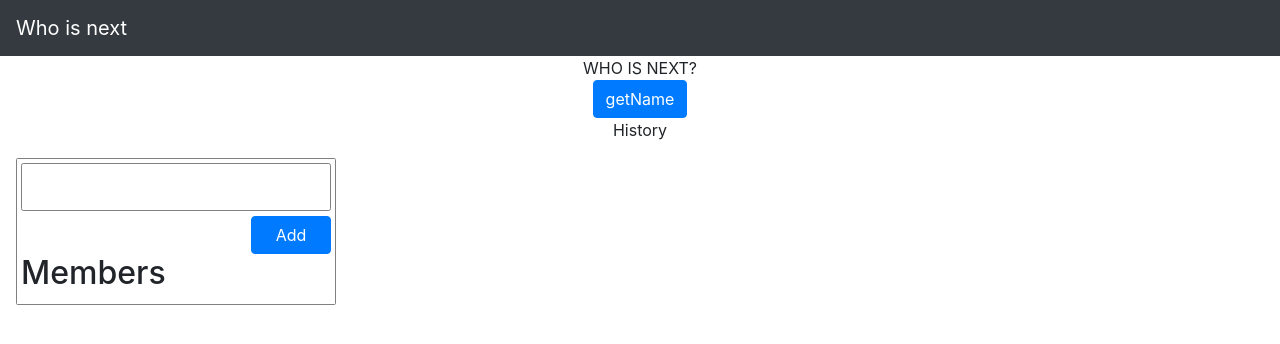
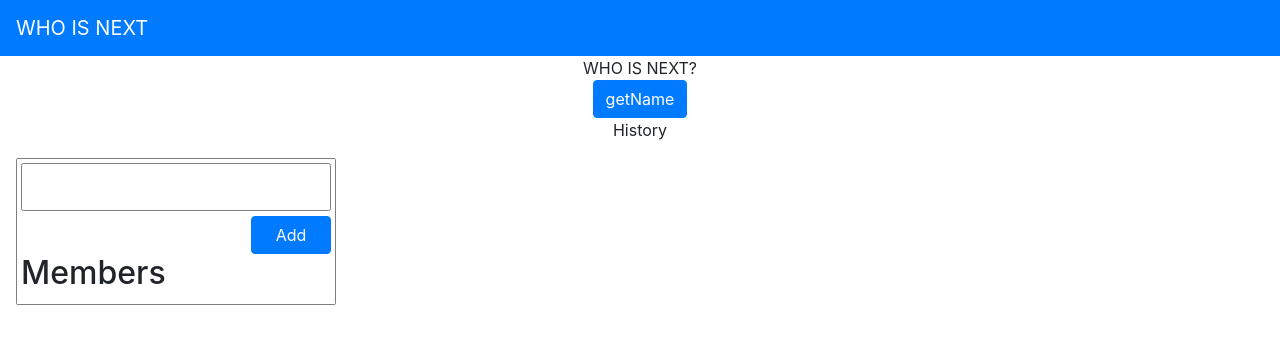
Before and after one commit to elsonlim/who-is-next, a React (Create React App) app: page / in a window 1280 px wide. Shown: the top 344 px of the page. Built offline with nearby package versions, Linux system fonts and the light colour scheme.

Commit message:
update header

```diff
--- a/package.json
+++ b/package.json
@@ -38,7 +38,7 @@
     "@testing-library/react": "^9.1.3",
     "gh-pages": "^2.1.1"
   },
-  "homepage": "https://github.com/thoughtworks-jumpstart/who-is-next",
+  "homepage": "https://thoughtworks-jumpstart.github.io/who-is-next",
   "jest": {
     "collectCoverageFrom": [
       "src/**/*.{js,jsx}",
--- a/src/App.js
+++ b/src/App.js
@@ -5,13 +5,13 @@ import { Members } from "./Components/Members";
 import { NameSelector } from "./Components/NameSelector";
 
 function App() {
-  const [memebrs, setMembers] = useState([
+  const [members, setMembers] = useState([
   ]);
   return (
     <div className="App">
       <Header />
-      <NameSelector members={memebrs} />
-      <Members members={memebrs} setMembers={setMembers} />
+      <NameSelector members={members} />
+      <Members members={members} setMembers={setMembers} />
     </div>
   );
 }
--- a/src/Components/Header.js
+++ b/src/Components/Header.js
@@ -3,8 +3,8 @@ import { Navbar, NavbarBrand } from "reactstrap";
 export const Header = () => {
   return (
     <div id="main-header">
-      <Navbar color="dark" dark>
-        <NavbarBrand href="/">Who is next</NavbarBrand>
+      <Navbar color="primary" dark>
+        <NavbarBrand href="/">WHO IS NEXT</NavbarBrand>
       </Navbar>
     </div>
   );
```
Also changed, not shown: src/Components/Header.css (deleted), 1 other file (tests, documents, lock files or other folders).
